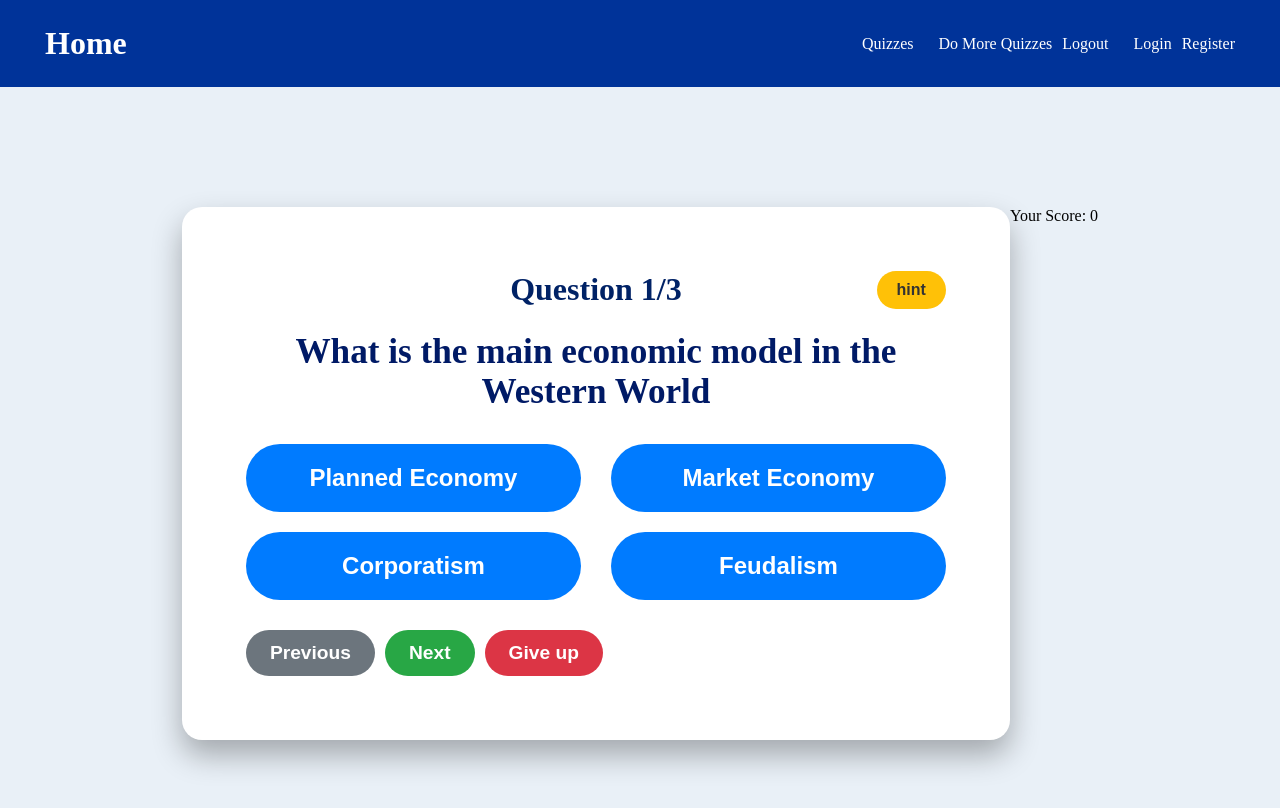
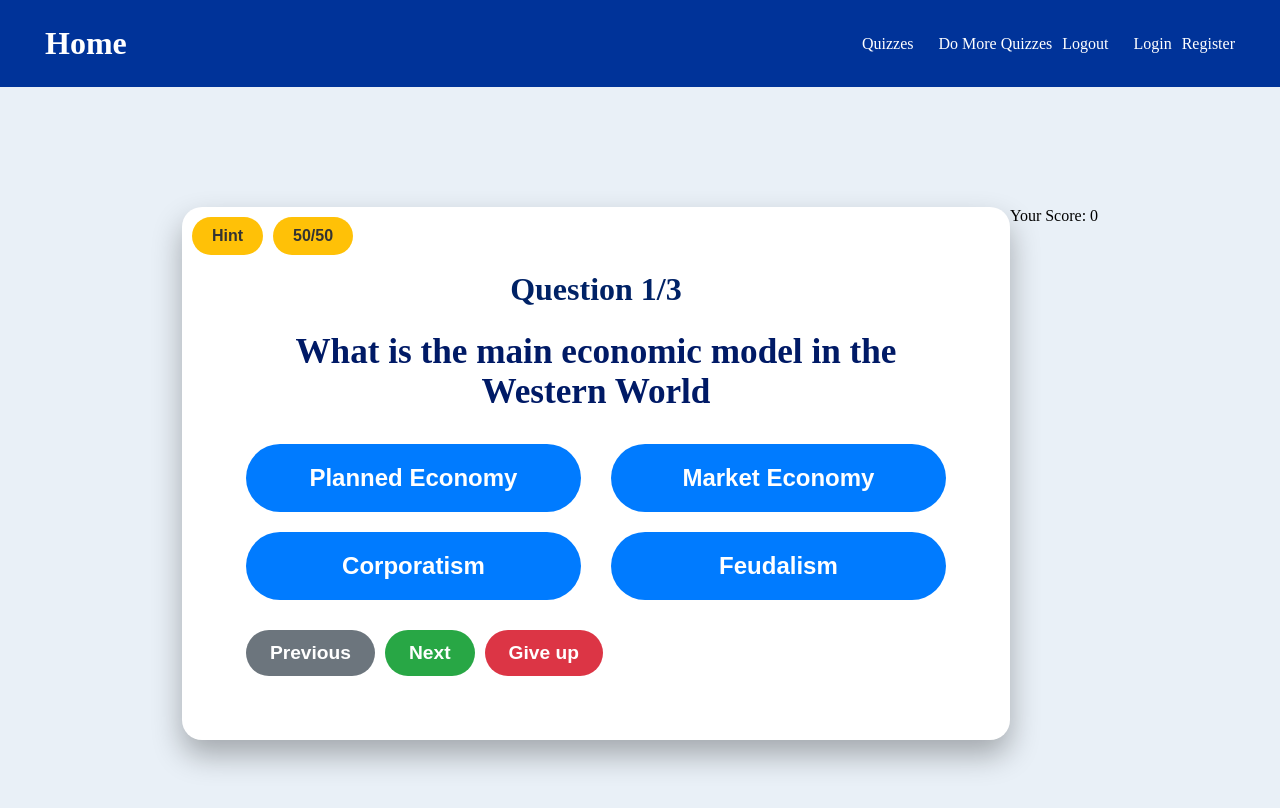
Before and after one commit to O-Alidzhikov/GeoQuiz, a React (Vite) app in the folder GeographyQuiz/: page /quizzes in a window 1280 px wide. Shown: the top 808 px of the page. Built offline with nearby package versions, Linux system fonts and the light colour scheme.

Commit message:
added a 50/50 hint button and added some styling to it

```diff
--- a/GeographyQuiz/src/components/quiz/questions/questions.jsx
+++ b/GeographyQuiz/src/components/quiz/questions/questions.jsx
@@ -8,28 +8,39 @@ export default function Questions({
   handleNextClick,
   handlePreviousClick,
   handleHintClick,
+  handleHalfClick,
   userAnswer,
-
 }) {
   return (
     <div className="quiz-box">
       <div className="question-section">
         <div className="question-count">
           <span>Question 1</span>/3
-            <button className="hint-button" onClick={handleHintClick}> hint</button>
+          <div className="hint-buttons">
+            <button className="hint-button" onClick={handleHintClick}>
+              Hint
+            </button>
+            <button className="hint-button" onClick={handleHalfClick}>
+              50/50
+            </button>
+          </div>
         </div>
         <h5>{question}</h5>
       </div>
       <div className="all-options">
         <div className="answer-section">
           <button
-              className={`answer-button ${userAnswer === optionA ? 'selected' : ''}`}
+            className={`answer-button ${
+              userAnswer === optionA ? "selected" : ""
+            }`}
             onClick={handleQuizClick}
           >
             {optionA}
           </button>
           <button
-              className={`answer-button ${userAnswer === optionB ? 'selected' : ''}`}
+            className={`answer-button ${
+              userAnswer === optionB ? "selected" : ""
+            }`}
             onClick={handleQuizClick}
           >
             {optionB}
@@ -37,13 +48,17 @@ export default function Questions({
         </div>
         <div className="answer-section">
           <button
-              className={`answer-button ${userAnswer === optionC ? 'selected' : ''}`}
+            className={`answer-button ${
+              userAnswer === optionC ? "selected" : ""
+            }`}
             onClick={handleQuizClick}
           >
             {optionC}
           </button>
           <button
-              className={`answer-button ${userAnswer === optionD ? 'selected' : ''}`}
+            className={`answer-button ${
+              userAnswer === optionD ? "selected" : ""
+            }`}
             onClick={handleQuizClick}
           >
             {optionD}
--- a/GeographyQuiz/src/components/quiz/quiz.css
+++ b/GeographyQuiz/src/components/quiz/quiz.css
@@ -1,10 +1,10 @@
 .quiz-container {
   display: flex;
   justify-content: center;
-  align-items: flex-start; /* Moves it higher */
+  align-items: flex-start;
   height: 100vh;
   background: #E9F0F7;
-  padding-top: 15vh; /* Adjust to fine-tune height */
+  padding-top: 15vh;
 }
 
 .quiz-box {
@@ -13,8 +13,9 @@
   border-radius: 20px;
   box-shadow: 0 15px 30px rgba(0, 0, 0, 0.3);
   text-align: center;
-  max-width: 700px; /* Increased width */
+  max-width: 700px;
   width: 100%;
+  position: relative;
 }
 
 .question-section {
@@ -28,7 +29,7 @@
 }
 
 h5 {
-  font-size: 2.2rem; /* Bigger question text */
+  font-size: 2.2rem;
   margin: 1.5rem 0;
   color: #001a66;
 }
@@ -44,14 +45,14 @@ h5 {
   background: #007bff;
   color: white;
   border: none;
-  padding: 20px 40px; /* Bigger buttons */
-  font-size: 1.5rem; /* Bigger text */
+  padding: 20px 40px;
+  font-size: 1.5rem;
   font-weight: bold;
   border-radius: 50px;
   cursor: pointer;
   transition: all 0.3s ease-in-out;
   width: 100%;
-  max-width: 380px; /* Bigger buttons */
+  max-width: 380px;
 }
 
 .answer-button:hover {
@@ -70,21 +71,21 @@ h5 {
   display: flex;
   gap: 10px;
   margin-top: 30px;
-  justify-content: flex-start; /* Aligns buttons to the left */
+  justify-content: flex-start;
 }
 
 .previous-btn {
-  background: #6c757d; /* Gray */
+  background: #6c757d;
   color: white;
 }
 
 .next-btn {
-  background: #28a745; /* Green */
+  background: #28a745;
   color: white;
 }
 
 .give-up-btn {
-  background: #dc3545; /* Red */
+  background: #dc3545;
   color: white;
 }
 
@@ -117,19 +118,16 @@ h5 {
   color: white;
 }
 
-
-
-.question-count {
-  font-size: 2rem;
-  font-weight: bold;
-  color: #002266;
-  position: relative;
+.hint-buttons {
+  position: absolute;
+  top: 10px;
+  left: 10px;
+  display: flex;
+  flex-direction: row;
+  gap: 10px;
 }
 
 .hint-button {
-  position: absolute;
-  top: 0;
-  right: 0;
   background: #ffc107;
   color: #333;
   border: none;
--- a/GeographyQuiz/src/components/quiz/quiz.jsx
+++ b/GeographyQuiz/src/components/quiz/quiz.jsx
@@ -64,9 +64,25 @@ export default function Quiz() {
         break;
       }
     }
-
     console.log("Hint clicked");
   }
+
+  function handleHalfClick() {
+    let wrongAnswers = document.querySelectorAll(".answer-button");
+    let loops = 0;
+
+    for (let answer of wrongAnswers) {
+        if (answer.textContent !== currentQuestion.answer) {
+            answer.remove();
+            loops++;
+
+            if (loops >= 2) {
+                break;
+            }
+        }
+    }
+
+}
   return (
     <div className="quiz-container">
       {questions.length > 0 && (
@@ -77,6 +93,7 @@ export default function Quiz() {
           handleNextClick={handleNextClick}
           handlePreviousClick={handlePreviousClick}
           handleHintClick={handleHintClick}
+          handleHalfClick={handleHalfClick}
           userAnswer={userAnswers[questionIndex]}
         />
       )}
```
Lines whose indentation alone changed are shown as unchanged.
